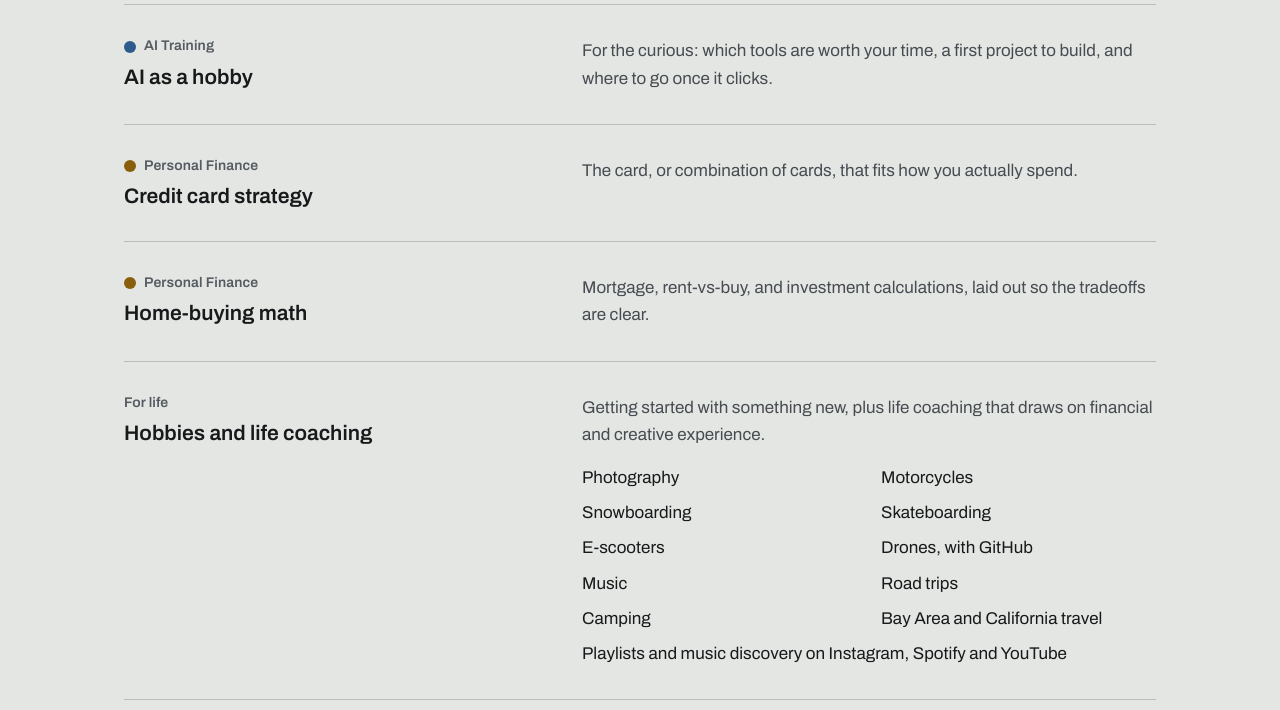
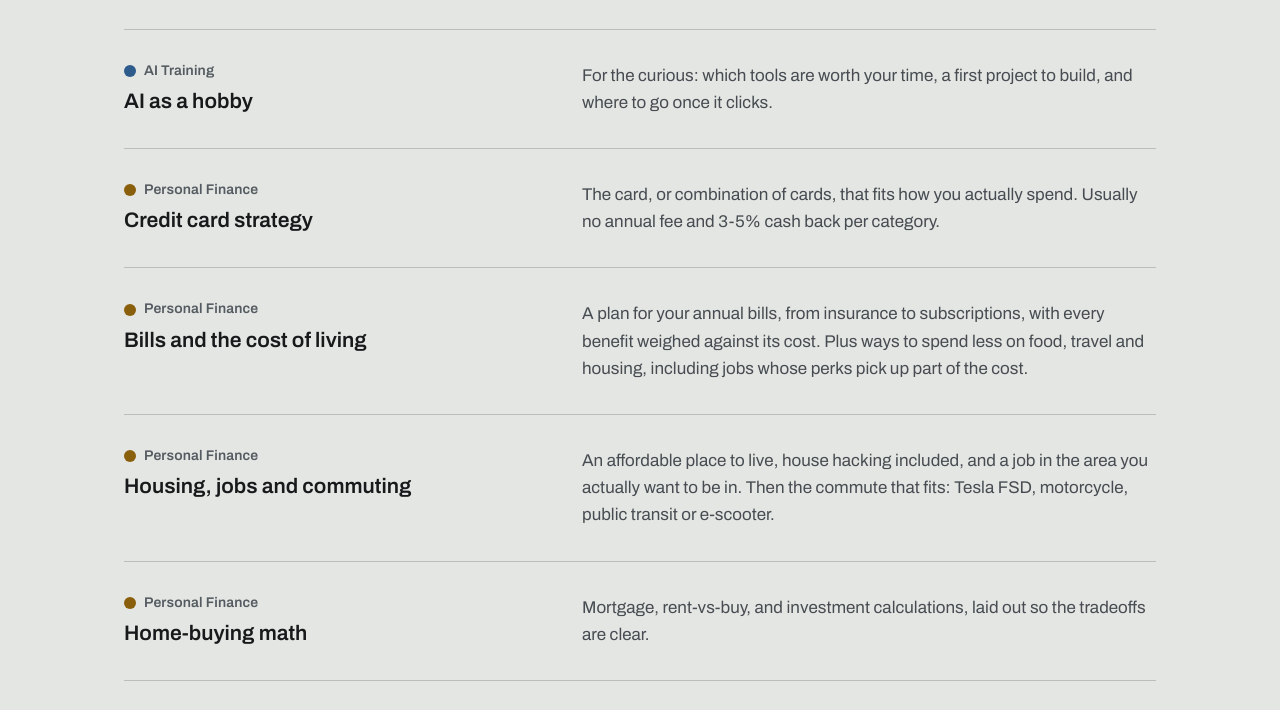
Before and after one commit to somehippie/small-tech-llc, a plain HTML site: page services.html in a window 1280 px wide. Shown: the part 1288-1998 px from the top of the page. Drawn offline with Linux system fonts and the light colour scheme.

Commit message:
Services: creator line, card details, two new finance entries
Artist and song development becomes Artist and creator development and
gains a line for YouTubers. Credit card strategy gets its fee and
cash-back line. Personal Finance adds Bills and the cost of living, and
Housing, jobs and commuting, ahead of Home-buying math.

Co-Authored-By: Claude Opus 5.5 <noreply@anthropic.com>

```diff
--- a/services.html
+++ b/services.html
@@ -60,10 +60,10 @@
         <article class="service">
           <div class="service-head">
             <p class="service-tag st-label ch-cd"><span class="knob" aria-hidden="true"></span>Creative Direction</p>
-            <h3 class="st-h3">Artist and song development</h3>
+            <h3 class="st-h3">Artist and creator development</h3>
           </div>
           <div class="service-body">
-            <p class="st-body service-desc">For musicians: shaping a release and finding the pocket, from the song itself to how it's presented.</p>
+            <p class="st-body service-desc">For musicians: shaping a release and finding the pocket, from the song itself to how it's presented. For YouTubers: how to build a theme you can run with.</p>
           </div>
         </article>
         <article class="service">
@@ -119,7 +119,25 @@
             <h3 class="st-h3">Credit card strategy</h3>
           </div>
           <div class="service-body">
-            <p class="st-body service-desc">The card, or combination of cards, that fits how you actually spend.</p>
+            <p class="st-body service-desc">The card, or combination of cards, that fits how you actually spend. Usually no annual fee and 3-5% cash back per category.</p>
+          </div>
+        </article>
+        <article class="service">
+          <div class="service-head">
+            <p class="service-tag st-label ch-fin"><span class="knob" aria-hidden="true"></span>Personal Finance</p>
+            <h3 class="st-h3">Bills and the cost of living</h3>
+          </div>
+          <div class="service-body">
+            <p class="st-body service-desc">A plan for your annual bills, from insurance to subscriptions, with every benefit weighed against its cost. Plus ways to spend less on food, travel and housing, including jobs whose perks pick up part of the cost.</p>
+          </div>
+        </article>
+        <article class="service">
+          <div class="service-head">
+            <p class="service-tag st-label ch-fin"><span class="knob" aria-hidden="true"></span>Personal Finance</p>
+            <h3 class="st-h3">Housing, jobs and commuting</h3>
+          </div>
+          <div class="service-body">
+            <p class="st-body service-desc">An affordable place to live, house hacking included, and a job in the area you actually want to be in. Then the commute that fits: Tesla FSD, motorcycle, public transit or e-scooter.</p>
           </div>
         </article>
         <article class="service">
```
